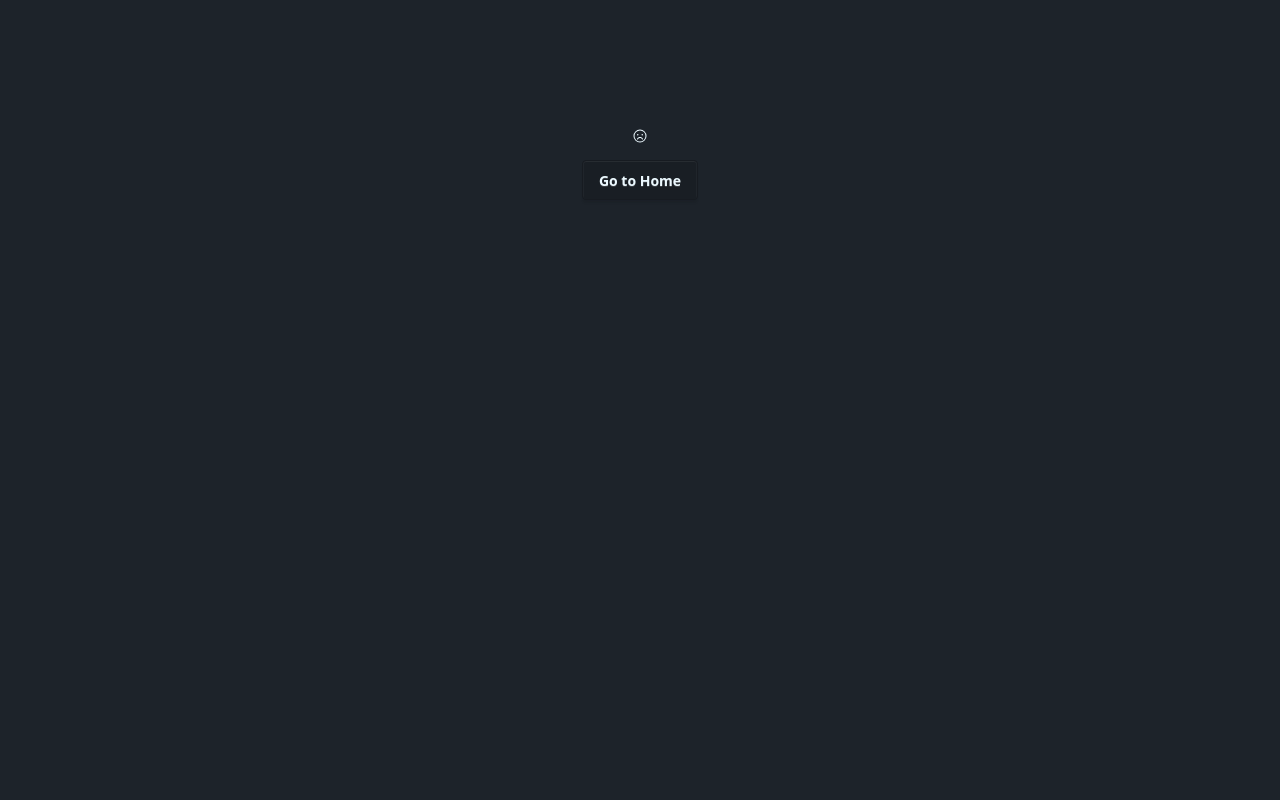
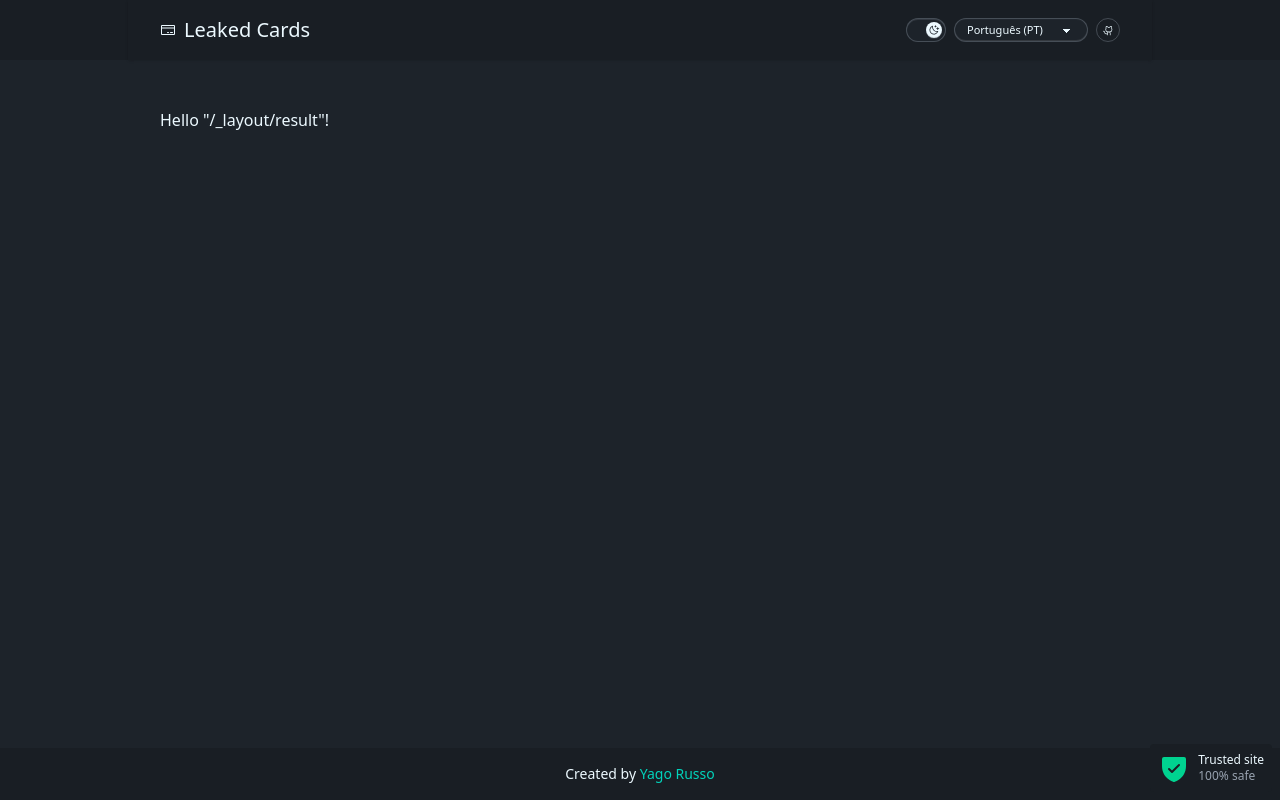
Before and after one commit to YaGRRusso/leaked-card, a React (Vite) app: page /result in a window 1280 px wide. Built offline with nearby package versions, Linux system fonts and the light colour scheme.

Commit message:
chore: redirect to result page

```diff
--- a/src/components/layout/header.tsx
+++ b/src/components/layout/header.tsx
@@ -1,4 +1,5 @@
 import { CreditCard, GithubLogo, MoonStars, Sun } from "@phosphor-icons/react"
+import { Link } from "@tanstack/react-router"
 import { FC, HTMLAttributes } from "react"
 import { useTranslation } from "react-i18next"
 
@@ -25,10 +26,10 @@ export const LayoutHeader: FC<LayoutHeaderProps> = ({ ...rest }) => {
   return (
     <header className="sticky top-0 z-10 bg-base-200" {...rest}>
       <div className="container flex items-center justify-between gap-x-8 gap-y-2 shadow max-sm:flex-col">
-        <div className="flex items-center gap-2">
+        <Link to="/" className="flex items-center gap-2">
           <CreditCard />
           <h1 className="text-xl font-medium">{t("leakedCards")}</h1>
-        </div>
+        </Link>
 
         <div className="flex items-center gap-2 max-sm:flex-1 max-sm:justify-center">
           <label className="toggle border-input text-base-content">
--- a/src/routeTree.gen.ts
+++ b/src/routeTree.gen.ts
@@ -10,38 +10,52 @@
 
 // Import Routes
 
-import { Route as rootRoute } from './routes/__root'
-import { Route as LayoutImport } from './routes/_layout'
-import { Route as LayoutIndexImport } from './routes/_layout/index'
+import { Route as rootRoute } from "./routes/__root"
+import { Route as LayoutImport } from "./routes/_layout"
+import { Route as LayoutIndexImport } from "./routes/_layout/index"
+import { Route as LayoutResultImport } from "./routes/_layout/result"
 
 // Create/Update Routes
 
 const LayoutRoute = LayoutImport.update({
-  id: '/_layout',
+  id: "/_layout",
   getParentRoute: () => rootRoute,
 } as any)
 
 const LayoutIndexRoute = LayoutIndexImport.update({
-  id: '/',
-  path: '/',
+  id: "/",
+  path: "/",
+  getParentRoute: () => LayoutRoute,
+} as any)
+
+const LayoutResultRoute = LayoutResultImport.update({
+  id: "/result",
+  path: "/result",
   getParentRoute: () => LayoutRoute,
 } as any)
 
 // Populate the FileRoutesByPath interface
 
-declare module '@tanstack/react-router' {
+declare module "@tanstack/react-router" {
   interface FileRoutesByPath {
-    '/_layout': {
-      id: '/_layout'
-      path: ''
-      fullPath: ''
+    "/_layout": {
+      id: "/_layout"
+      path: ""
+      fullPath: ""
       preLoaderRoute: typeof LayoutImport
       parentRoute: typeof rootRoute
     }
-    '/_layout/': {
-      id: '/_layout/'
-      path: '/'
-      fullPath: '/'
+    "/_layout/result": {
+      id: "/_layout/result"
+      path: "/result"
+      fullPath: "/result"
+      preLoaderRoute: typeof LayoutResultImport
+      parentRoute: typeof LayoutImport
+    }
+    "/_layout/": {
+      id: "/_layout/"
+      path: "/"
+      fullPath: "/"
       preLoaderRoute: typeof LayoutIndexImport
       parentRoute: typeof LayoutImport
     }
@@ -51,37 +65,41 @@ declare module '@tanstack/react-router' {
 // Create and export the route tree
 
 interface LayoutRouteChildren {
+  LayoutResultRoute: typeof LayoutResultRoute
   LayoutIndexRoute: typeof LayoutIndexRoute
 }
 
 const LayoutRouteChildren: LayoutRouteChildren = {
+  LayoutResultRoute: LayoutResultRoute,
   LayoutIndexRoute: LayoutIndexRoute,
 }
 
-const LayoutRouteWithChildren =
-  LayoutRoute._addFileChildren(LayoutRouteChildren)
+const LayoutRouteWithChildren = LayoutRoute._addFileChildren(LayoutRouteChildren)
 
 export interface FileRoutesByFullPath {
-  '': typeof LayoutRouteWithChildren
-  '/': typeof LayoutIndexRoute
+  "": typeof LayoutRouteWithChildren
+  "/result": typeof LayoutResultRoute
+  "/": typeof LayoutIndexRoute
 }
 
 export interface FileRoutesByTo {
-  '/': typeof LayoutIndexRoute
+  "/result": typeof LayoutResultRoute
+  "/": typeof LayoutIndexRoute
 }
 
 export interface FileRoutesById {
   __root__: typeof rootRoute
-  '/_layout': typeof LayoutRouteWithChildren
-  '/_layout/': typeof LayoutIndexRoute
+  "/_layout": typeof LayoutRouteWithChildren
+  "/_layout/result": typeof LayoutResultRoute
+  "/_layout/": typeof LayoutIndexRoute
 }
 
 export interface FileRouteTypes {
   fileRoutesByFullPath: FileRoutesByFullPath
-  fullPaths: '' | '/'
+  fullPaths: "" | "/result" | "/"
   fileRoutesByTo: FileRoutesByTo
-  to: '/'
-  id: '__root__' | '/_layout' | '/_layout/'
+  to: "/result" | "/"
+  id: "__root__" | "/_layout" | "/_layout/result" | "/_layout/"
   fileRoutesById: FileRoutesById
 }
 
@@ -93,9 +111,7 @@ const rootRouteChildren: RootRouteChildren = {
   LayoutRoute: LayoutRouteWithChildren,
 }
 
-export const routeTree = rootRoute
-  ._addFileChildren(rootRouteChildren)
-  ._addFileTypes<FileRouteTypes>()
+export const routeTree = rootRoute._addFileChildren(rootRouteChildren)._addFileTypes<FileRouteTypes>()
 
 /* ROUTE_MANIFEST_START
 {
@@ -109,8 +125,13 @@ export const routeTree = rootRoute
     "/_layout": {
       "filePath": "_layout.tsx",
       "children": [
+        "/_layout/result",
         "/_layout/"
       ]
+    },
+    "/_layout/result": {
+      "filePath": "_layout/result.tsx",
+      "parent": "/_layout"
     },
     "/_layout/": {
       "filePath": "_layout/index.tsx",
--- a/src/routes/_layout/index.tsx
+++ b/src/routes/_layout/index.tsx
@@ -1,6 +1,6 @@
 import { Question, Users } from "@phosphor-icons/react"
-import { createFileRoute, Link } from "@tanstack/react-router"
-import { useRef, useState } from "react"
+import { createFileRoute, Link, useNavigate } from "@tanstack/react-router"
+import { useCallback, useRef, useState } from "react"
 import { useTranslation } from "react-i18next"
 
 import { CommonCard } from "@/components/common/card"
@@ -22,6 +22,15 @@ function RouteComponent() {
   const [isFlipped, setIsFlipped] = useState(false)
   const [values, setValues] = useState<FormsCardSchemaProps>()
   const modalRef = useRef<HTMLDialogElement>(null)
+  const navigate = useNavigate()
+
+  const handleSubmit = useCallback(() => {
+    modalRef.current?.showModal()
+
+    setTimeout(() => {
+      navigate({ to: "/result" })
+    }, 5000)
+  }, [navigate])
 
   return (
     <div className="flex flex-1 flex-col items-center justify-center gap-16">
@@ -53,20 +62,11 @@ function RouteComponent() {
       </CommonFlipper>
 
       <FormsCard
-        onFormSubmit={() => modalRef.current?.showModal()}
+        onFormSubmit={handleSubmit}
         onFormChange={setValues}
         onShouldFlip={setIsFlipped}
         className="max-w-3xl"
       />
-
-      <CommonDialog
-        ref={modalRef}
-        title={t("checkingCard")}
-        description={t("checkingCardDescription")}
-        icon={<span className="loading loading-xs loading-ring" />}
-      >
-        <progress className="progress mt-8 w-full" />
-      </CommonDialog>
 
       <CommonFaq
         id="faq"
@@ -117,6 +117,16 @@ function RouteComponent() {
           },
         ]}
       />
+
+      <CommonDialog
+        ref={modalRef}
+        // open={false}
+        title={t("checkingCard")}
+        description={t("checkingCardDescription")}
+        icon={<span className="loading loading-xs loading-ring" />}
+      >
+        <progress className="progress mt-8 w-full" />
+      </CommonDialog>
     </div>
   )
 }
--- /dev/null
+++ b/src/routes/_layout/result.tsx
@@ -0,0 +1,9 @@
+import { createFileRoute } from "@tanstack/react-router"
+
+export const Route = createFileRoute("/_layout/result")({
+  component: RouteComponent,
+})
+
+function RouteComponent() {
+  return <div>Hello "/_layout/result"!</div>
+}
```
